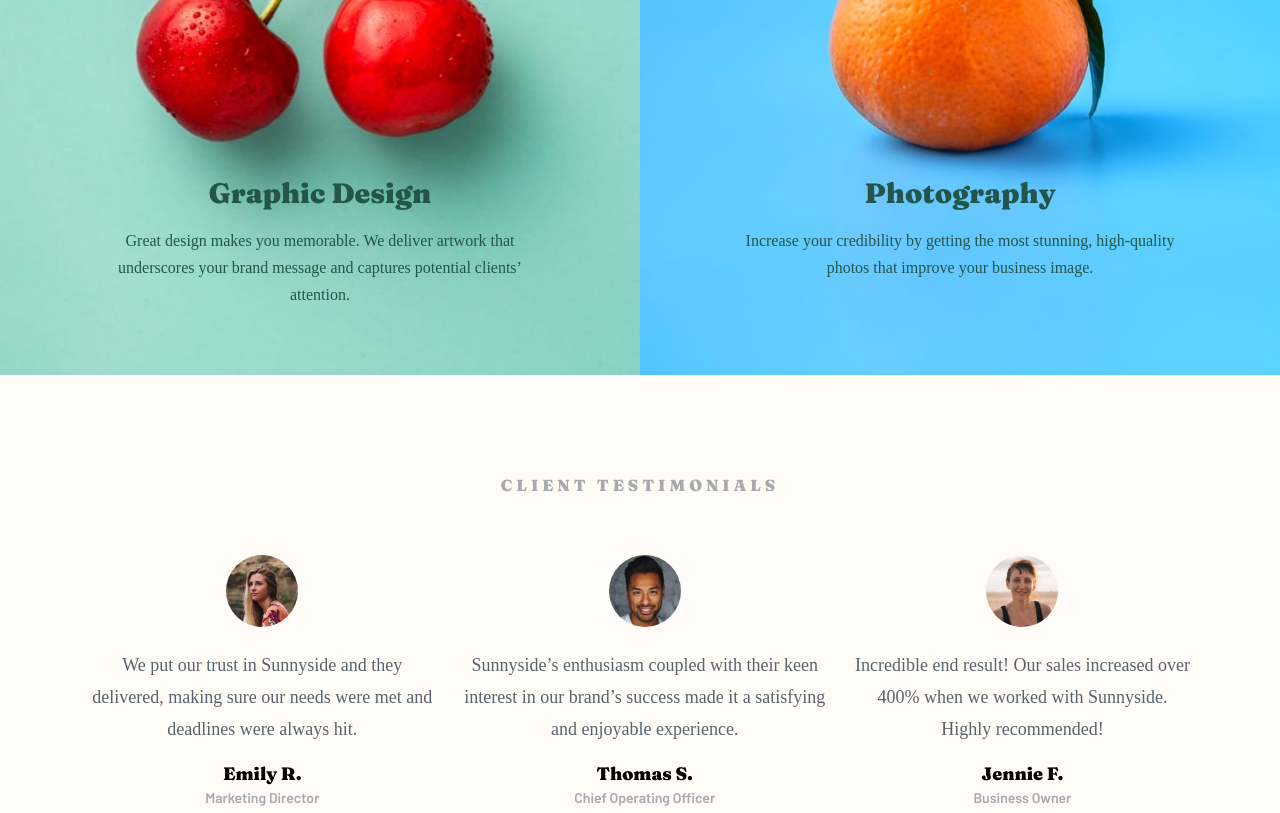
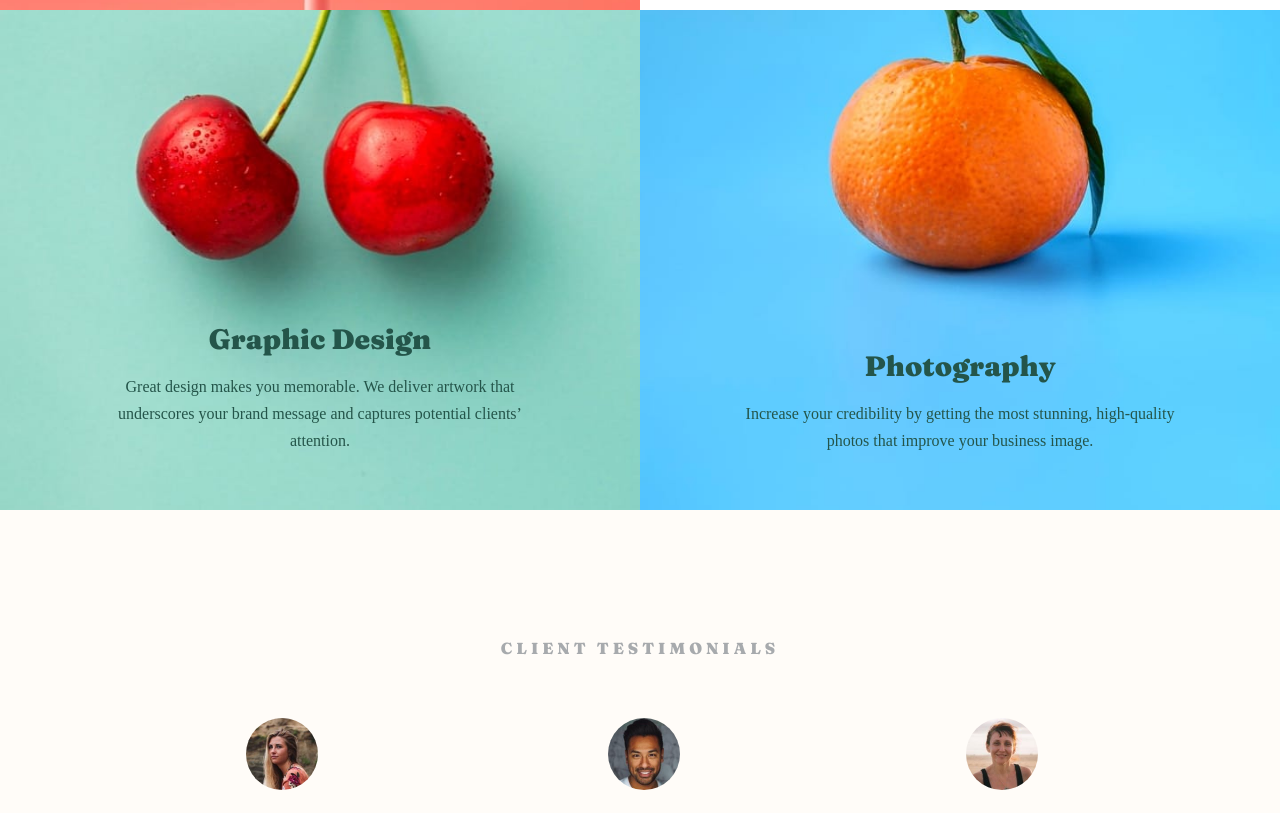
Before and after one commit to cehicm/creative-landing-page, a website: page index.html in a window 1280 px wide. Shown: the part 1820-2633 px from the top of the page. Drawn offline with nearby package versions, Linux system fonts and the light colour scheme.

Commit message:
Add responsive styles for larger screens

```diff
--- a/index.html
+++ b/index.html
@@ -35,7 +35,7 @@
 					<div class="triangle"></div>
 					<ul class="nav-menu__list">
 						<li class="nav-menu__item">
-							<a href="">About</a>
+							<a href="#">About</a>
 						</li>
 						<li class="nav-menu__item">
 							<a href="#">Services</a>
--- a/src/sass/components/_testimonials.scss
+++ b/src/sass/components/_testimonials.scss
@@ -3,11 +3,7 @@
 
 .section-testimonials {
 	background-color: colors.$eggshell;
-	padding: 50px 90px;
-
-	@include sc-breakpoint(1024) {
-		padding: 100px 90px;
-	}
+	padding: 10%;
 }
 
 .testimonials {
@@ -18,7 +14,7 @@
 	&__list {
 		@include sc-breakpoint(1024) {
 			display: flex;
-			gap: 20px;
+			gap: 40px;
 		}
 	}
 
@@ -30,5 +26,11 @@
 			width: 72px;
 			border-radius: 50%;
 		}
+
+		&__text {
+			@include sc-breakpoint(1024) {
+				padding: 0 20px;
+			}
+		}
 	}
 }
--- a/src/sass/layout/_header.scss
+++ b/src/sass/layout/_header.scss
@@ -14,6 +14,7 @@
 
 	@include sc-breakpoint(1024) {
 		background-image: url("/src/images/desktop/image-header.jpg");
+		height: 755px;
 	}
 
 	&-content {
--- a/src/sass/layout/_typography.scss
+++ b/src/sass/layout/_typography.scss
@@ -54,6 +54,10 @@
 	font-size: 15px;
 	line-height: 25px;
 	color: colors.$black;
+
+	&:hover {
+		cursor: pointer;
+	}
 }
 
 //Main section
@@ -78,7 +82,7 @@
 				position: absolute;
 				display: block;
 				height: 9px;
-				width: 35%;
+				width: 150px;
 				right: 50%;
 				transform: translate(50%, -120%);
 				border-radius: 6px;
@@ -86,12 +90,8 @@
 				opacity: 0.25;
 				z-index: -1;
 
-				@include sc-breakpoint(768) {
-					width: 27%;
-				}
-
 				@include sc-breakpoint(1024) {
-					transform: translate(-10px, -12px);
+					transform: translate(-15px, -12px);
 					right: auto;
 				}
 			}
@@ -112,23 +112,6 @@
 			@include sc-breakpoint(1024) {
 				text-align: left;
 			}
-		}
-
-		&__transform {
-			// .main__item__link::after {
-			// 	@include sc-breakpoint(1024) {
-			// 		// left: 15px;
-			// 		// right: initial;
-			// 	}
-			// }
-		}
-
-		&__stand-out {
-			// .main__item__link::after {
-			// 	@include sc-breakpoint(1024) {
-			// 		// right: 366px;
-			// 	}
-			// }
 		}
 	}
 }
--- a/src/sass/pages/_homepage.scss
+++ b/src/sass/pages/_homepage.scss
@@ -9,6 +9,10 @@
 
 				@include sc-breakpoint(1024) {
 					height: 100%;
+				}
+
+				&:hover {
+					filter: drop-shadow(2px 4px 6px colors.$black);
 				}
 			}
 		}
@@ -22,18 +26,21 @@
 	}
 
 	&__bg-img {
+		position: relative;
 		display: flex;
 		flex-direction: column;
 		justify-content: flex-end;
-		height: 70vh;
+		height: 800px;
 
+		@include sc-breakpoint(768) {
+			height: 850px;
+		}
 		@include sc-breakpoint(1024) {
 			height: 500px;
-			justify-content: unset;
 		}
 
-		.main__item__content {
-			transform: translateY(261px);
+		@include sc-breakpoint(1820) {
+			height: 800px;
 		}
 	}
 
@@ -43,6 +50,7 @@
 
 		@include sc-breakpoint(1024) {
 			background-image: url("/src/images/desktop/image-graphic-design.jpg");
+			background-position: center;
 		}
 	}
 
@@ -52,6 +60,7 @@
 
 		@include sc-breakpoint(1024) {
 			background-image: url("/src/images/desktop/image-photography.jpg");
+			background-position: center;
 		}
 	}
 
```
Also changed, not shown: dist/css/styles.css, dist/css/styles.min.css.
